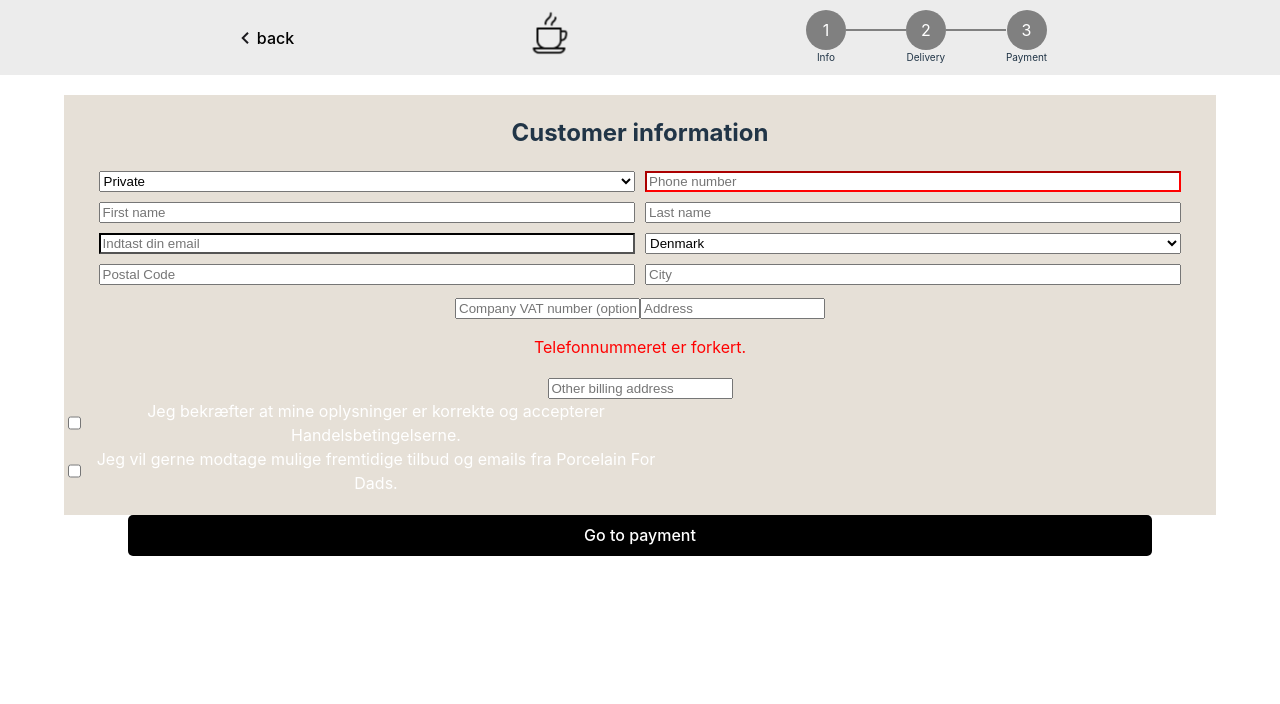
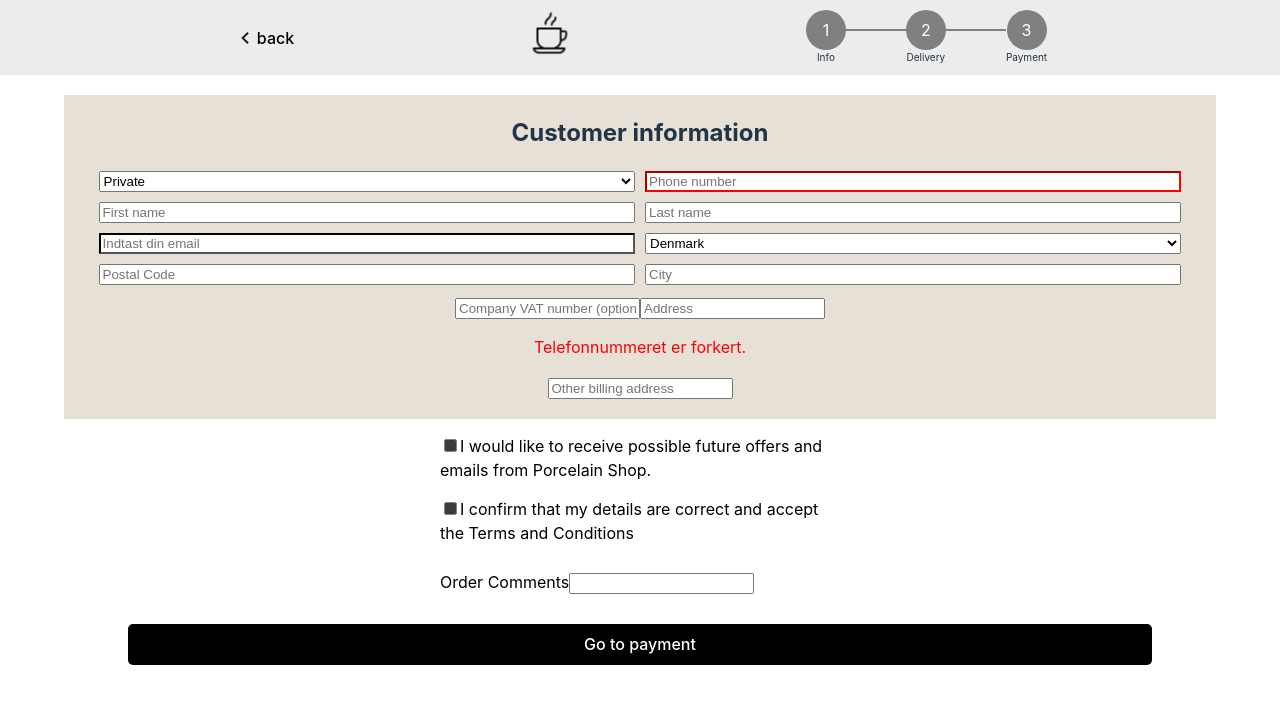
Before and after one commit to Johansogaard/frontend, a React (Vite) app: page /checkout in a window 1280 px wide. Shown: the top 704 px of the page. Built offline with nearby package versions, Linux system fonts and the light colour scheme; no server answers.

Commit message:
Clean up, make forms more clean, make order comments field, move checkfields over to checkoutpage.

```diff
--- a/src/checkoutPage/checkoutPage-Components/formComponent.tsx
+++ b/src/checkoutPage/checkoutPage-Components/formComponent.tsx
@@ -7,8 +7,6 @@ export function FormComponent() {
 
   console.log('FormComponent rendered')
     const {email,phoneNumber,vatNumber,setEmail,setPhoneNumber,setVatNumber,isEmailValid,isPhoneNumberValid,isVatNumberValid } = formsManager();
-    const [termsChecked, setTermsChecked] = useState(false);
-    const [NewsChecked, setnewsChecked] = useState(false);
     return (
         <section className="form">
         <h2>Customer information</h2>
@@ -104,18 +102,7 @@ export function FormComponent() {
             {!isPhoneNumberValid && <p style={{ color: 'red' }}>Telefonnummeret er forkert.</p>}
             <input type="text" name="Other billing address" placeholder="Other billing address" />
           </form>
-            <CheckboxTerms
-                name="terms"
-                val={termsChecked}
-                setValue={setTermsChecked}
-                label="Jeg bekræfter at mine oplysninger er korrekte og accepterer Handelsbetingelserne."
-            />
-            <CheckboxNews
-                name="terms"
-                val={NewsChecked}
-                setValue={setnewsChecked}
-                label="Jeg vil gerne modtage mulige fremtidige tilbud og emails fra Porcelain For Dads."
-            />
+
         </section>
     )
 }
@@ -185,43 +172,3 @@ function ZipForm() {
 export default ZipForm
 
 //For making a checkbox with a label (So both text and checkbox has a certain size).
-interface CheckboxProps {
-    name: string;
-    val: boolean;
-    setValue: React.Dispatch<React.SetStateAction<boolean>>;
-    label: string;
-}
-
-const CheckboxTerms: React.FC<CheckboxProps> = ({ name, val, setValue, label }) => {
-    return (
-        <label className="checkbox">
-            <input
-                type="checkbox"
-                name={name}
-                checked={val}
-                onChange={() => {
-                    setValue(!val);
-                }}
-            />
-            {label}
-        </label>
-    );
-};
-const CheckboxNews: React.FC<CheckboxProps> = ({ name, val, setValue, label }) => {
-    return (
-        <label className="checkbox">
-            <input
-                type="checkbox"
-                name={name}
-                checked={val}
-                onChange={() => {
-                    setValue(!val);
-                }}
-            />
-            {label}
-        </label>
-    );
-};
-
-export {default as CheckboxTerms} from './formComponent'
-export {default as CheckboxNews} from './formComponent'
--- a/src/checkoutPage/checkoutPage.css
+++ b/src/checkoutPage/checkoutPage.css
@@ -2,3 +2,41 @@
     display: flex;
     justify-content: center;
 }
+
+.checkbox-container {
+    display: flex;
+    align-items: center;
+    justify-content: center;
+}
+
+
+.checkbox-wrapper {
+    width: 400px; /* Proper workaround because the label and box where dependent on string length before...*/
+    margin: 0 auto;
+}
+
+.checkout-checkboxNews label{
+    display: inline-block;
+    text-align: left; /* so it actually works with the wrapper properties. */
+    color-scheme: dark;
+    margin-bottom: 10px; /* Styling, looks more clean */
+    margin-top: 15px;
+
+}
+.checkout-checkboxTerm label {
+    display: inline-block;
+    text-align: left;
+    color-scheme: dark;
+    margin-top: 5px;
+    margin-bottom: 15px;
+
+}
+
+.checkout-Comment {
+    display: inline-block;
+    text-align: left;
+    margin-top: 5px;
+    margin-bottom: 15px;
+
+
+}
--- a/src/checkoutPage/checkoutPage.tsx
+++ b/src/checkoutPage/checkoutPage.tsx
@@ -1,29 +1,127 @@
-import { FormComponent} from "./checkoutPage-Components/formComponent"
-import { CheckoutMenuBar } from "./checkoutMenuBar/checkoutMenuBar"
-import './checkoutPage.css'
-import { Link } from "react-router-dom"
-import { handleCheckout } from "../shopping-cart/shoppingCart-Components/handleCheckout"
+import { FormComponent } from "./checkoutPage-Components/formComponent";
+import { CheckoutMenuBar } from "./checkoutMenuBar/checkoutMenuBar";
+import './checkoutPage.css';
+import { Link } from "react-router-dom";
+import { useCart } from "../shopping-cart/shoppingCart-Context/cartContext";
+import React, { useState } from 'react';
+import { handleCheckout } from '../shopping-cart/shoppingCart-Components/handleCheckout.tsx'
 
-import { useCart } from "../shopping-cart/shoppingCart-Context/cartContext";
-
-export function CheckoutPage(){
+export function CheckoutPage() {
   const { items } = useCart(); // Access items from the shopping cart
+  const [termsChecked, setTermsChecked] = useState(false);
+  const [newsChecked, setNewsChecked] = useState(false);
+  const [anyComments, checkifComments] = useState(false);
 
   const handleCheckoutClick = () => {
     // Call handleCheckout function with the items from the shopping cart
     handleCheckout(items);
   };
-    return(
-<>
-       <CheckoutMenuBar/>
-  <section className="checkout-delivery">
-      <FormComponent />
+
+  return (
+    <>
+      <CheckoutMenuBar />
+      <section className="checkout-delivery">
+        <FormComponent />
       </section>
+
+      <section className="checkout-checkboxNews">
+        <CheckboxNews
+          name="terms"
+          val={termsChecked}
+          setValue={setTermsChecked}
+          label="I would like to receive possible future offers and emails from Porcelain Shop."
+
+        />
+      </section>
+      <section className="checkout-checkboxTerm">
+        <CheckboxTerms
+          name="news"
+          val={newsChecked}
+          setValue={setNewsChecked}
+
+          label="I confirm that my details are correct and accept the Terms and Conditions"
+
+        />
+      </section>
+      <section className="checkout-Comment">
+        <CommentTextField
+          label="Order Comments "
+          name="comment"
+          val={anyComments}
+          setValue={checkifComments}
+
+        />
+      </section>
+
+
       <button className="checkout-button" onClick={handleCheckoutClick}>
         <Link to="/payment" className="link">
           Go to payment
         </Link>
       </button>
     </>
-    )
+  );
 }
+
+interface CheckboxProps {
+  name: string;
+  val: boolean;
+  setValue: React.Dispatch<React.SetStateAction<boolean>>;
+  label: string;
+
+}
+
+const CheckboxTerms: React.FC<CheckboxProps> = ({ name, val, setValue, label }) => {
+  return (
+    <div className="checkbox-wrapper">
+      <label className="checkout-checkboxTerm" style={{ color: 'black' }}>
+        <input
+          type="checkbox"
+          name={name}
+          checked={val}
+          onChange={() => {
+            setValue(!val);
+          }}
+        />
+        {label}
+      </label>
+    </div>
+  );
+};
+
+const CheckboxNews: React.FC<CheckboxProps> = ({ name, val, setValue, label }) => {
+  return (
+    <div className="checkbox-wrapper">
+      <label className="checkout-checkboxNews" style={{ color: 'black' }}>
+        <input
+          type="checkbox"
+          name={name}
+          checked={val}
+          onChange={() => {
+            setValue(!val);
+          }}
+        />
+        {label}
+      </label>
+    </div>
+  );
+};
+
+
+const CommentTextField: React.FC<CheckboxProps> = ({ name, val, setValue, label }) => {
+  return (
+    <div className="checkbox-wrapper">
+      <label className="checkout-Comment" style={{ color: 'black' }}>
+        {label}
+      </label>
+        <input
+          type="checkbox-typer"
+          name={name}
+          checked={val}
+          onChange={() => {
+            setValue(!val);
+          }}
+        />
+    </div>
+  );
+};
```
